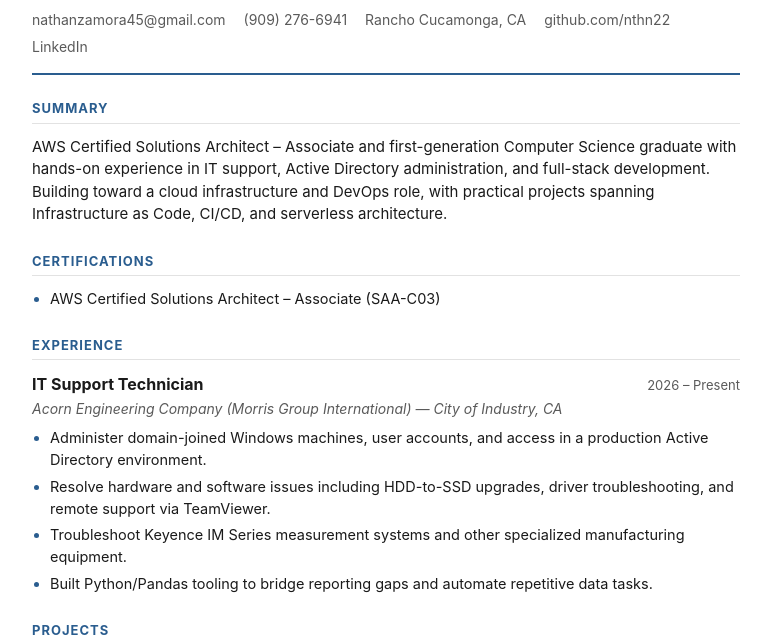
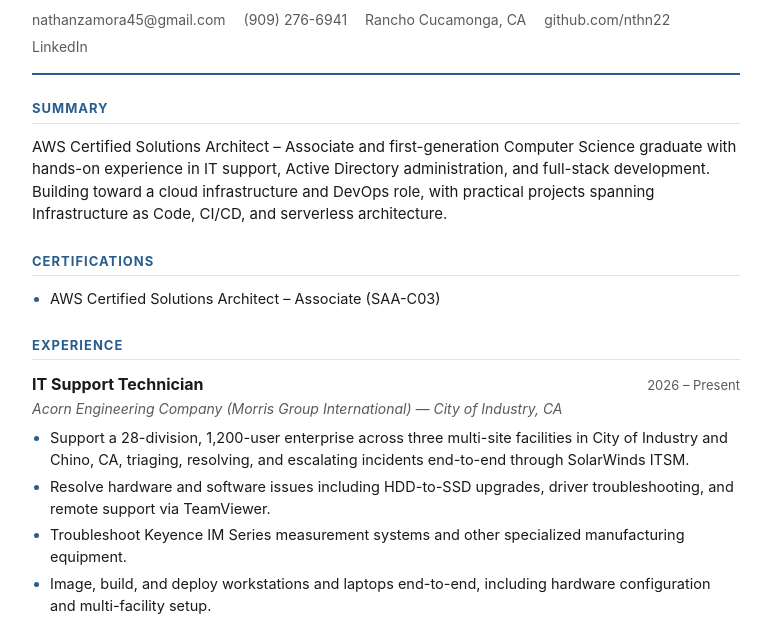
Before and after one commit to nthn22/cloud-resume, a plain HTML site: page frontend/index.html in a window 1280 px wide. Shown: the part 167-804 px from the top of the page, without its empty margins (254-1025 px from the left). Drawn offline with Linux system fonts and the light colour scheme; no server answers.

Commit message:
adjust resume

```diff
--- a/frontend/index.html
+++ b/frontend/index.html
@@ -52,10 +52,11 @@
         </div>
         <div class="entry-sub">Acorn Engineering Company (Morris Group International) — City of Industry, CA</div>
         <ul class="list">
-          <li>Administer domain-joined Windows machines, user accounts, and access in a production Active Directory environment.</li>
+          <li>Support a 28-division, 1,200-user enterprise across three multi-site facilities in City of Industry and Chino, CA, triaging, resolving,
+          and escalating incidents end-to-end through SolarWinds ITSM.</li>
           <li>Resolve hardware and software issues including HDD-to-SSD upgrades, driver troubleshooting, and remote support via TeamViewer.</li>
           <li>Troubleshoot Keyence IM Series measurement systems and other specialized manufacturing equipment.</li>
-          <li>Built Python/Pandas tooling to bridge reporting gaps and automate repetitive data tasks.</li>
+          <li> Image, build, and deploy workstations and laptops end-to-end, including hardware configuration and multi-facility setup.</li>
         </ul>
       </div>
     </section>
```
